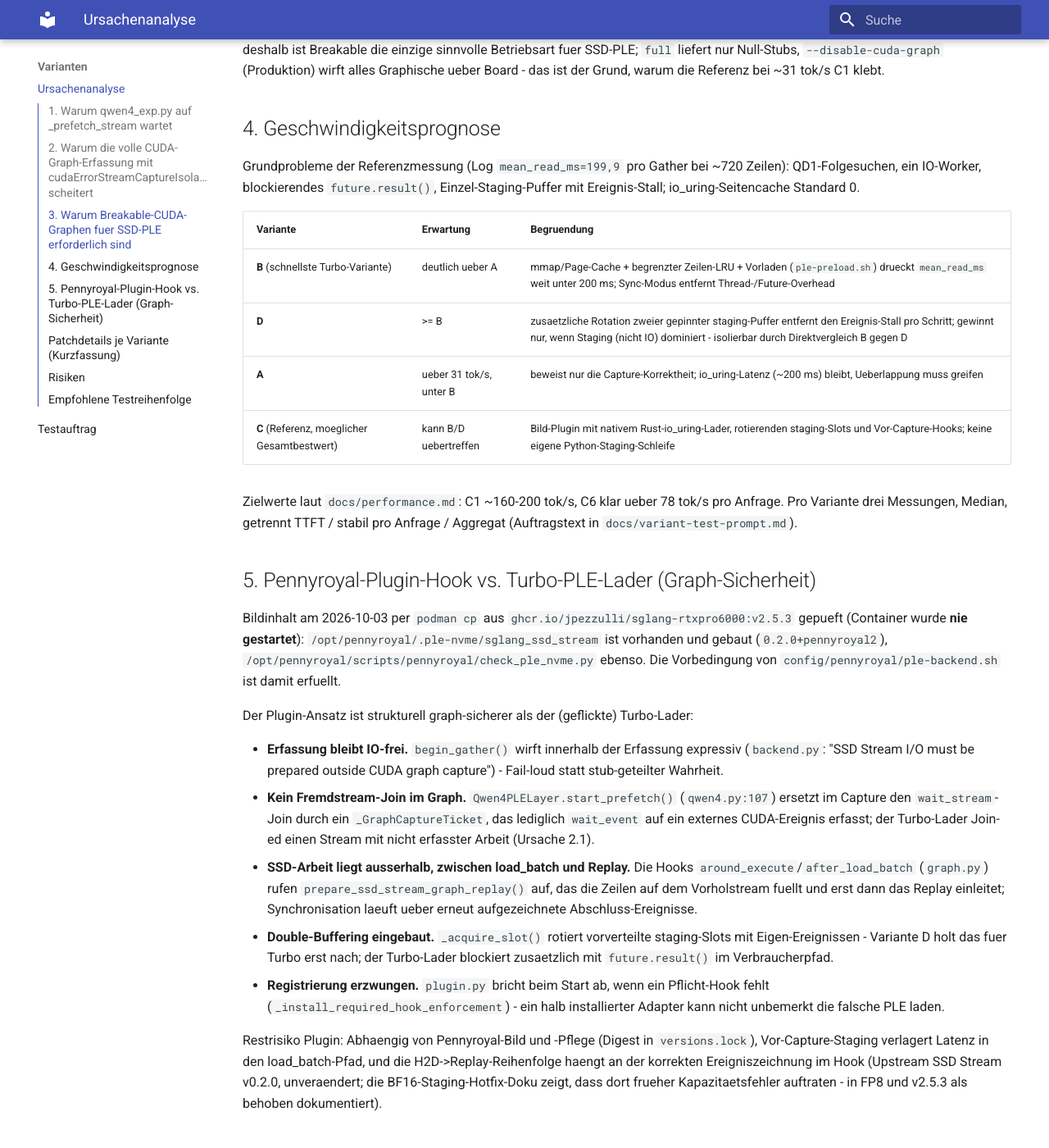
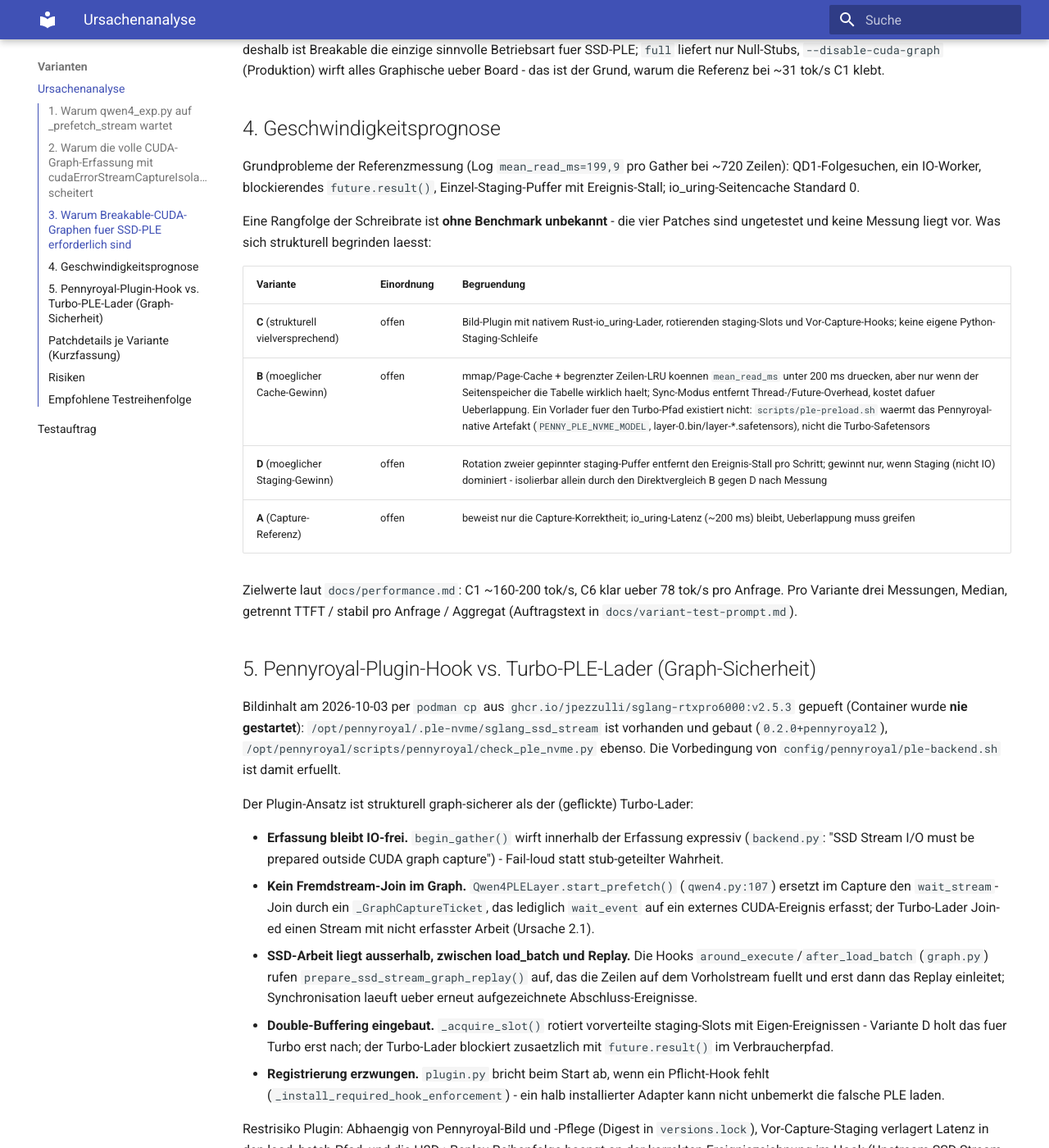
Before and after one commit to thomasdenk79-cyber/llm-infra-setup, an MkDocs documentation site: the page built from docs/ple-graph-analysis.md, in a window 1280 px wide and 1400 px high, scrolled down 2023 px. Shown: the whole window at 82% size. Built offline with MkDocs 1.6.1 and Material for MkDocs 9.7.7, drawn with Linux system fonts in a browser that asks for light colours; some of the changed text lies outside the part shown.

Commit message:
Doku korrigieren: Rangfolge A-D ohne Benchmark unbekannt; ple-preload.sh als Pennyroyal-warmer qualifiziert

```diff
--- a/docs/ple-graph-analysis.md
+++ b/docs/ple-graph-analysis.md
@@ -94,12 +94,16 @@ Grundprobleme der Referenzmessung (Log `mean_read_ms=199,9` pro Gather bei
 `future.result()`, Einzel-Staging-Puffer mit Ereignis-Stall;
 io_uring-Seitencache Standard 0.
 
-| Variante | Erwartung | Begruendung |
+Eine Rangfolge der Schreibrate ist **ohne Benchmark unbekannt** - die vier
+Patches sind ungetestet und keine Messung liegt vor. Was sich strukturell
+begrinden laesst:
+
+| Variante | Einordnung | Begruendung |
 |---|---|---|
-| **B** (schnellste Turbo-Variante) | deutlich ueber A | mmap/Page-Cache + begrenzter Zeilen-LRU + Vorladen (`ple-preload.sh`) drueckt `mean_read_ms` weit unter 200 ms; Sync-Modus entfernt Thread-/Future-Overhead |
-| **D** | >= B | zusaetzliche Rotation zweier gepinnter staging-Puffer entfernt den Ereignis-Stall pro Schritt; gewinnt nur, wenn Staging (nicht IO) dominiert - isolierbar durch Direktvergleich B gegen D |
-| **A** | ueber 31 tok/s, unter B | beweist nur die Capture-Korrektheit; io_uring-Latenz (~200 ms) bleibt, Ueberlappung muss greifen |
-| **C** (Referenz, moeglicher Gesamtbestwert) | kann B/D uebertreffen | Bild-Plugin mit nativem Rust-io_uring-Lader, rotierenden staging-Slots und Vor-Capture-Hooks; keine eigene Python-Staging-Schleife |
+| **C** (strukturell vielversprechend) | offen | Bild-Plugin mit nativem Rust-io_uring-Lader, rotierenden staging-Slots und Vor-Capture-Hooks; keine eigene Python-Staging-Schleife |
+| **B** (moeglicher Cache-Gewinn) | offen | mmap/Page-Cache + begrenzter Zeilen-LRU koennen `mean_read_ms` unter 200 ms druecken, aber nur wenn der Seitenspeicher die Tabelle wirklich haelt; Sync-Modus entfernt Thread-/Future-Overhead, kostet dafuer Ueberlappung. Ein Vorlader fuer den Turbo-Pfad existiert nicht: `scripts/ple-preload.sh` waermt das Pennyroyal-native Artefakt (`PENNY_PLE_NVME_MODEL`, layer-0.bin/layer-*.safetensors), nicht die Turbo-Safetensors |
+| **D** (moeglicher Staging-Gewinn) | offen | Rotation zweier gepinnter staging-Puffer entfernt den Ereignis-Stall pro Schritt; gewinnt nur, wenn Staging (nicht IO) dominiert - isolierbar allein durch den Direktvergleich B gegen D nach Messung |
+| **A** (Capture-Referenz) | offen | beweist nur die Capture-Korrektheit; io_uring-Latenz (~200 ms) bleibt, Ueberlappung muss greifen |
 
 Zielwerte laut `docs/performance.md`: C1 ~160-200 tok/s, C6 klar ueber
 78 tok/s pro Anfrage. Pro Variante drei Messungen, Median, getrennt
@@ -154,8 +158,11 @@ BF16-Staging-Hotfix-Doku zeigt, dass dort frueher Kapazitaetsfehler auftraten
   Install-Skript 52 mit Graph-Strategie-Umschalter (breakable Decode).
 * **B** (`de6f24e`): auf A - Zeilen-LRU fuer `MMapRowReader`
   (`SGLANG_QWEN4_PLE_NVME_MMAP_CACHE_MB`), Sync-Vorholmodus
-  (`SGLANG_QWEN4_PLE_NVME_PREFETCH=sync`, kein Workerthread/Future),
-  Vorladen ueber `scripts/ple-preload.sh` vor dem Start; Install-Skript 53.
+  (`SGLANG_QWEN4_PLE_NVME_PREFETCH=sync`, kein Workerthread/Future);
+  Install-Skript 53. Kein Vorladen: `scripts/ple-preload.sh` waermt das
+  Pennyroyal-native Artefakt (`PENNY_PLE_NVME_MODEL`) und ist kein
+  Turbo-Safetensors-Preloader, das Warmen des Turbo-Pfads uebernimmt der
+  mmap-Lader selbst.
 * **D** (`3ccf3ae`): auf B - zwei rotierende gepinnte staging-Puffer mit
   Slot-Ereignissen; der CPU-Kopie eines Gather wartet nur noch auf das
   Ereignis des vor zwei Schritten benutzten Slots; Install-Skript 54.
@@ -170,8 +177,9 @@ BF16-Staging-Hotfix-Doku zeigt, dass dort frueher Kapazitaetsfehler auftraten
   (`io_uring_setup/enter/register`); sonst EPERM -> Rueckzug auf
   `SGLANG_QWEN4_PLE_NVME_BACKEND=mmap`.
 * **B:** Page-Cache kann ARC/Arbeitsspeicher verdaengen; LRU-Deckel (Unit:
-  512 MiB) einhalten, Vorladen nur vor dem Start. Sync-Modus kostet
-  Ueberlappung - bei schwachem Cache kann A/B mit async schneller sein.
+  512 MiB) einhalten. Sync-Modus kostet Ueberlappung - bei schwachem Cache
+  kann A/B mit async schneller sein. Ein Rate-Vorteil gegenueber A ist
+  ungemessen.
 * **D:** zweiter gepinnter Puffer erhoht fest reservierten Host-Speicher.
 * **Breakable allgemein:** Eager-Inseln kosten Erfassungsvorteile; bei
   Schlafmodus-Konflikt `NotImplementedError ... memory saver` ->
@@ -188,12 +196,16 @@ BF16-Staging-Hotfix-Doku zeigt, dass dort frueher Kapazitaetsfehler auftraten
 
 1. **A** - Beweisziel: Erfassung laeuft durch, `cuda graph: True`, keine
    "uncaptured work"-Meldung, Breakable-Decode aktiv.
-2. **B** - hoechste Turbo-Rate erwartet; `mean_read_ms << 200` im Startlog
-   nach `ple-preload.sh` verifizieren.
-3. **D** - Direktvergleich gegen B (gleiche Parameter); nur die
-   Staging-Aenderung entscheidet.
-4. **C** - unabhaengige Referenz des offiziellen Pfads; bricht sie mangels
-   Artefakt ab, ist das ein dokumentiertes Ergebnis.
+2. **B** - moeglicher Cache-Gewinn; `mean_read_ms` und der getroffene
+   Page-Cache-Anteil im Startlog protokollieren (ein Turbo-Vorlader fehlt;
+   `scripts/ple-preload.sh` erwischt nur das Pennyroyal-native Artefakt).
+3. **D** - moeglicher Staging-Gewinn; Direktvergleich gegen B (gleiche
+   Parameter), damit allein laesst sich der Staging-Effekt ablesen.
+4. **C** - strukturell vielversprechend und unabhaengige Referenz des
+   offiziellen Pfads; bricht sie mangels Artefakt ab, ist das ein
+   dokumentiertes Ergebnis.
+
+Erst nach diesen Messungen entsteht eine Rangfolge; vorher ist sie unbekannt.
 
 Immer: eine Variante, GPU exclusiv, drei Messungen pro Konfiguration
 (C1 und C6 getrennt), Rueckbau und Produktionsdienst danach zurueck,
```
Also changed, not shown: docs/variant-test-prompt.md (+21 -10 lines).
